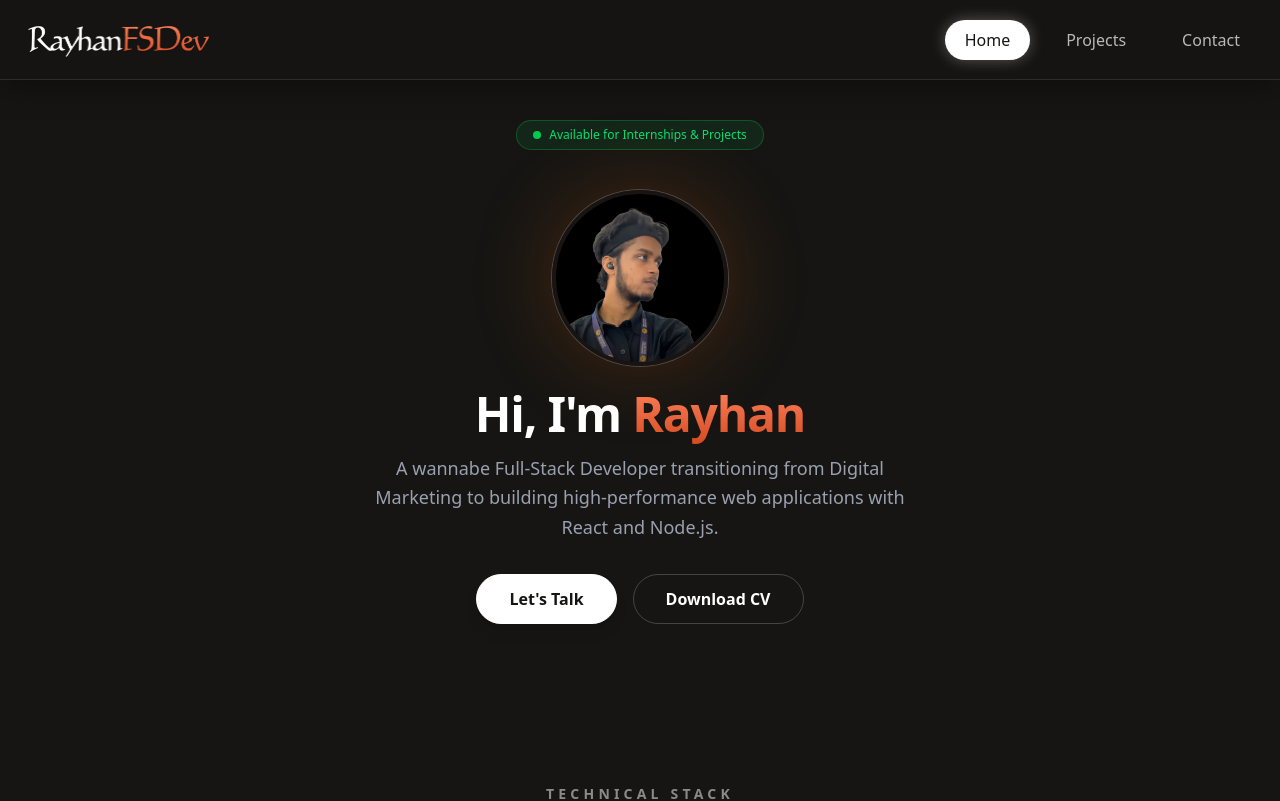
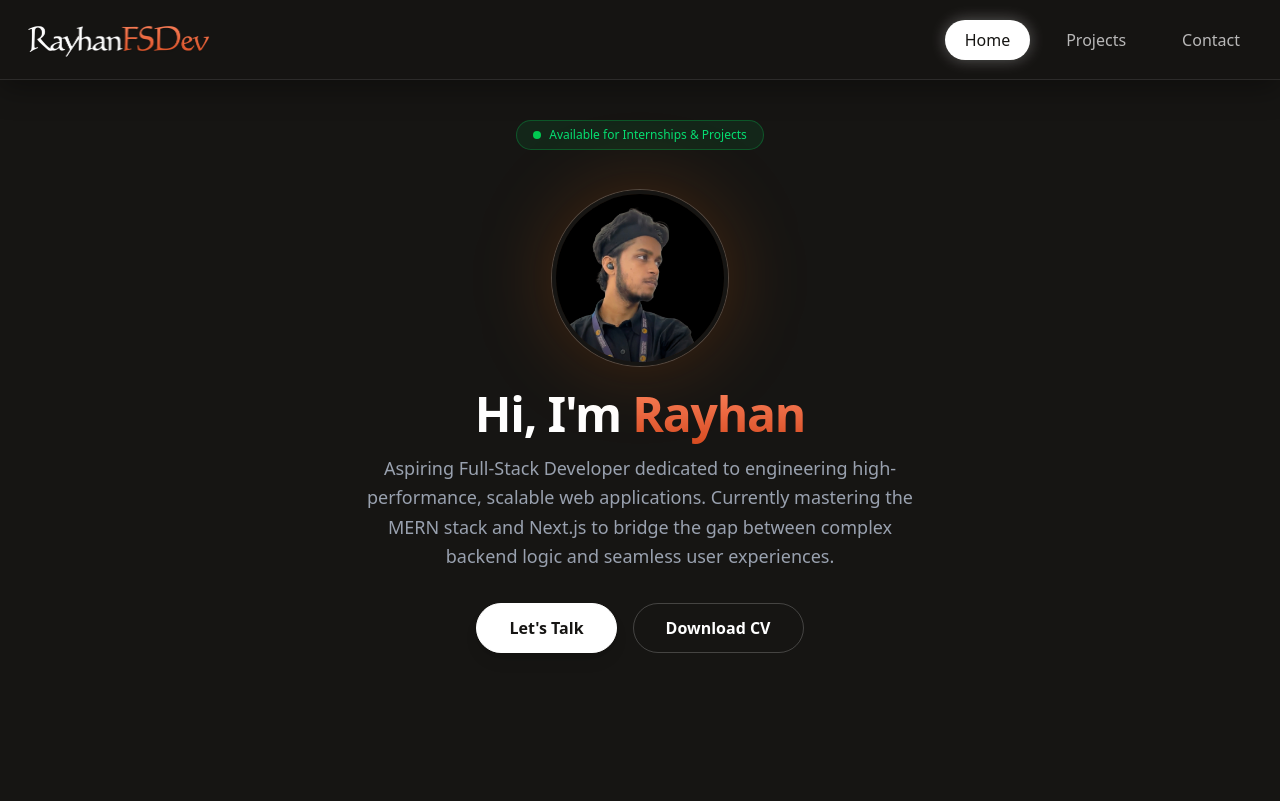
Before and after one commit to mdaburayhanmondal/RayhanFSDev, a React (Vite) app: page / in a window 1280 px wide. Shown: the top 801 px of the page. Built offline with nearby package versions, Linux system fonts and the light colour scheme.

Commit message:
edited hero section's 'about me'

```diff
--- a/src/components/HeroSection.jsx
+++ b/src/components/HeroSection.jsx
@@ -30,8 +30,10 @@ const HeroSection = () => {
           </span>
         </h1>
         <p className="text-sm md:text-lg text-gray-400 text-center max-w-xl leading-relaxed">
-          A wannabe Full-Stack Developer transitioning from Digital Marketing to
-          building high-performance web applications with React and Node.js.
+          Aspiring Full-Stack Developer dedicated to engineering
+          high-performance, scalable web applications. Currently mastering the
+          MERN stack and Next.js to bridge the gap between complex backend logic
+          and seamless user experiences.
         </p>
       </div>
 
```
